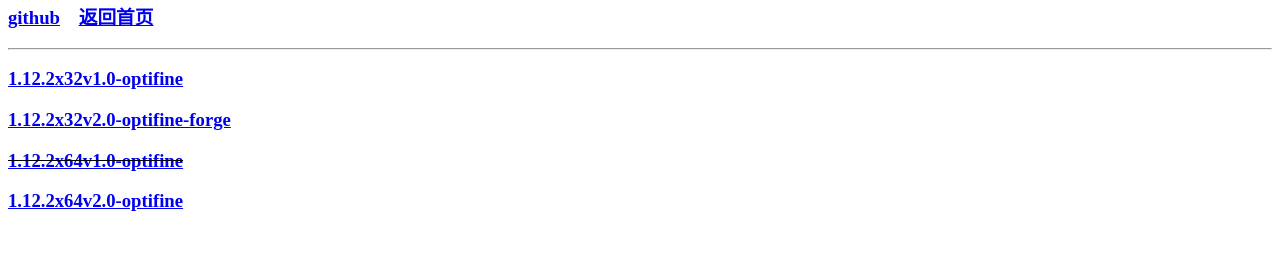
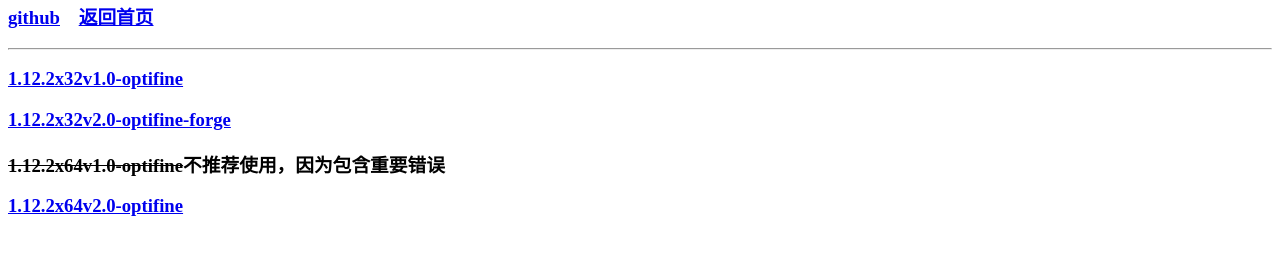
Before and after one commit to gitcold/gitcold.github.io, a plain HTML site: page mc-one/index.html in a window 1280 px wide. Shown: the part 87-342 px from the top of the page. Drawn offline with Linux system fonts and the light colour scheme.

Commit message:
Update index.html

```diff
--- a/mc-one/index.html
+++ b/mc-one/index.html
@@ -9,7 +9,7 @@
   <hr>
   <h3><a href="https://github.com/gitcold/mc-one/releases/download/1.12.2x32v1.0-optifine/Minecraft.1.12.2.exe">1.12.2x32v1.0-optifine</a></h3>
   <h3><a href="https://github.com/gitcold/mc-one/releases/download/1.12.2x32v2.0-optifine-forge/Minecraft.1.12.2v2.exe">1.12.2x32v2.0-optifine-forge</a></h3>
-  <del><h3><a href="https://github.com/gitcold/mc-one/releases/download/1.12.2x64v1.0-optifine/Minecraft.1.12.2x64v1.0-optifine.exe">1.12.2x64v1.0-optifine</a></h3></del>
+  <h3><del>1.12.2x64v1.0-optifine</del>不推荐使用，因为包含重要错误</h3>
   <h3><a href="https://github.com/gitcold/mc-one/releases/download/1.12.2x64v2.0-optifine/Minecraft.1.12.2x64v2.0-optifine.exe">1.12.2x64v2.0-optifine</a></h3>
 </body>
 </html>
```
